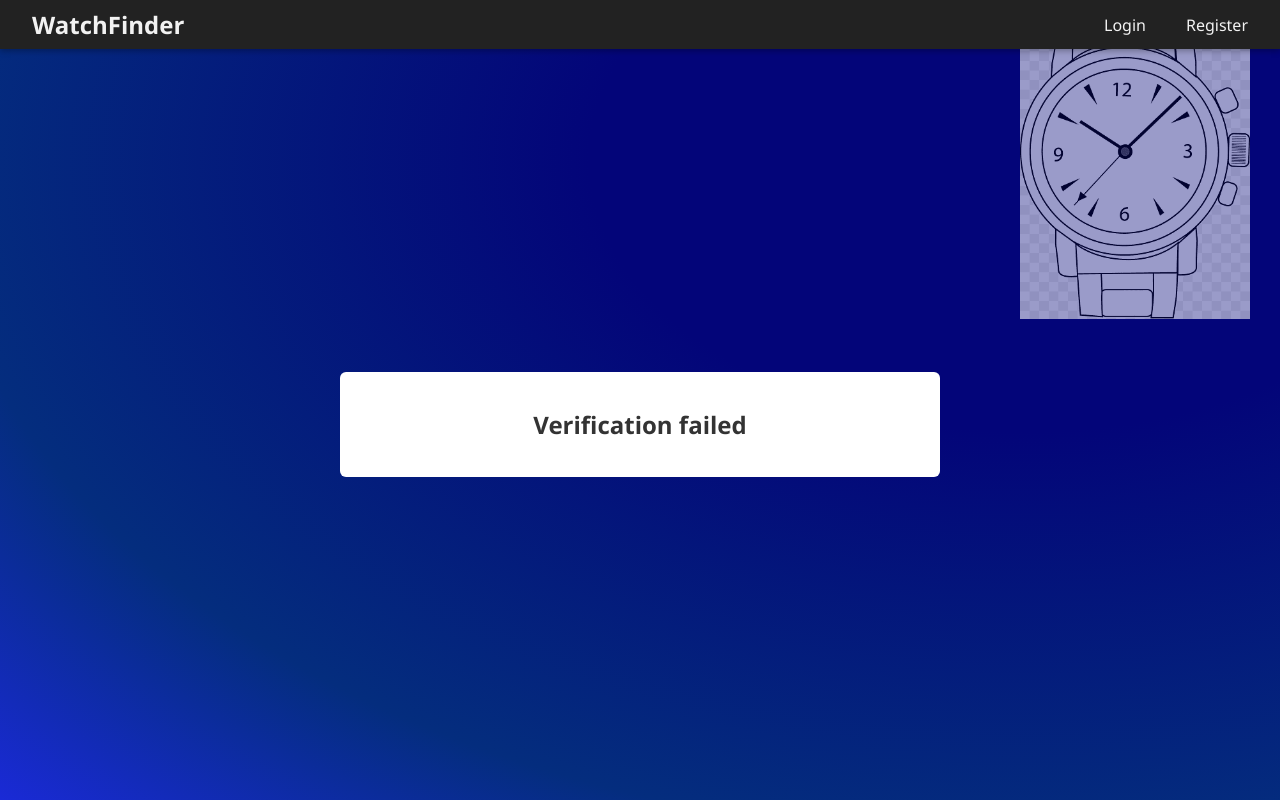
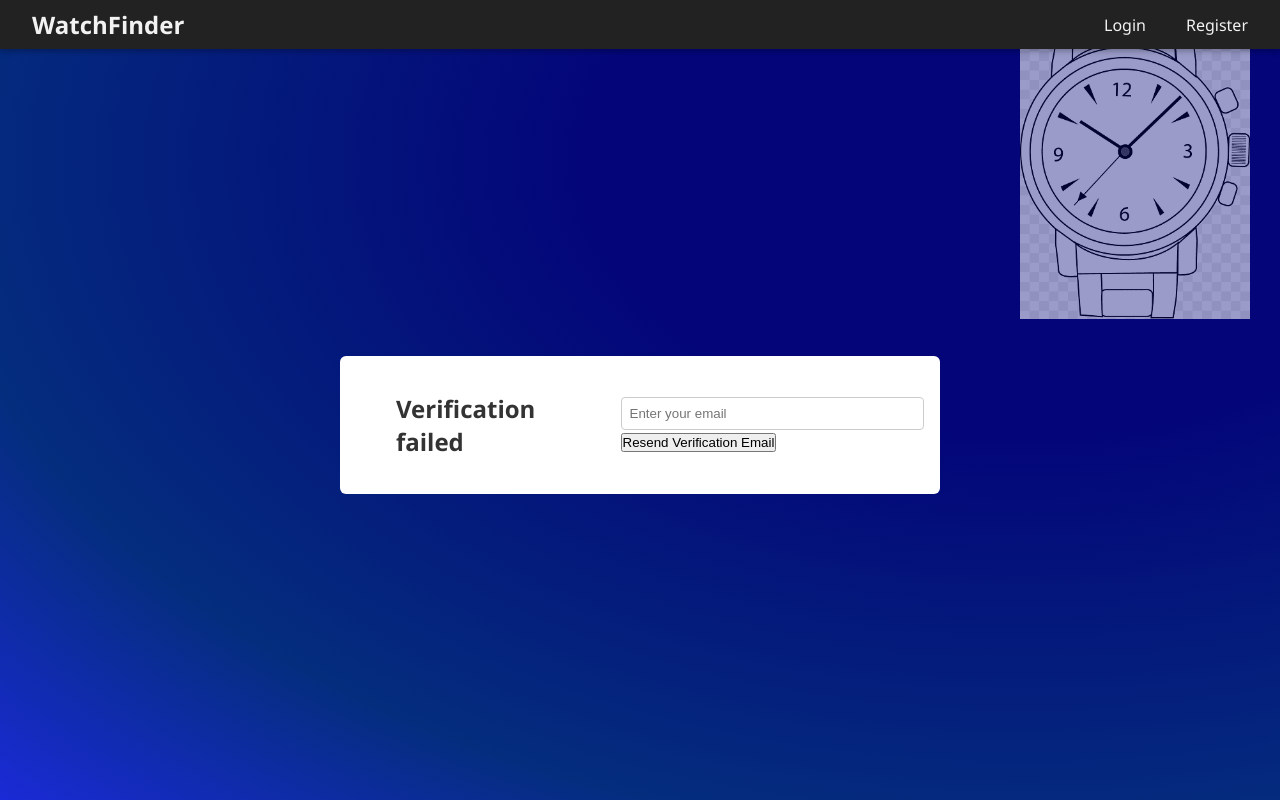
Before and after one commit to bsgauthierwebdev/WatchFinder, a React (Vite) app in the folder client/: page /verify-email/1 in a window 1280 px wide. Built offline with nearby package versions, Linux system fonts and the light colour scheme; no server answers.

Commit message:
Add functionality to resend verification if first time failed

```diff
--- a/client/src/pages/VerifyEmail/VerifyEmail.jsx
+++ b/client/src/pages/VerifyEmail/VerifyEmail.jsx
@@ -1,19 +1,28 @@
 import { useEffect, useState } from 'react';
-import { useNavigate, useParams } from 'react-router-dom';
+import { useNavigate, useParams, useSearchParams } from 'react-router-dom';
 import axios from "axios"
 import "./verifyEmail.css"
 
 const VerifyEmail = () => {
     const {token} = useParams()
     const navigate = useNavigate()
+
     const [message, setMessage] = useState("Verifying...")
+    const [verified, setVerified] = useState(false)
+    const [resendDisable, setResendDisable] = useState(false)
+    const [countdown, setCountdown] = useState(0)
+    const [email, setEmail] = useState("")
 
     useEffect(() => {
         const verify = async () => {
             try {
                 const res = await axios.get(`/api/auth/verify-email/${token}`)
                 setMessage(res.data.message)
-                setTimeout(() => navigate("/login"), 3000)
+
+                if (res.data.message === "Email verified successfully") {
+                    setTimeout(() => navigate("/login"), 3000)
+                }
+
             } catch (err) {
                 setMessage(err.response?.data?.error || "Verification failed")
             }
@@ -21,9 +30,55 @@ const VerifyEmail = () => {
         verify()
     }, [token, navigate])
 
+    useEffect(() => {
+        if (verified) {
+            const timer = setTimeout(() => navigate("/login"), 3000)
+            return () => clearTimeout(timer)
+        }
+    }, [verified, navigate])
+
+    const handleResend = async () => {
+        try {
+            await axios.post("/api/auth/resend-verification", {email})
+            setMessage("Verification email resent")
+            setResendDisable(true)
+            setCountdown(60)
+        } catch (err) {
+            setMessage(err.response?.data?.error || "Resend failed")
+        }
+    }
+
+    useEffect(() => {
+        if (resendDisable && countdown > 0) {
+            const interval = setInterval(() => {
+                setCountdown(prev => prev - 1)
+            }, 1000)
+
+            return () => clearInterval(interval)
+        } else if (countdown <= 0) {
+            setResendDisable(false)
+        }
+    }, [resendDisable, countdown])
+
     return (
         <div className="verify-email-container">
-            <h2 className = "verify-message">{message}</h2>
+            <h2 className="verify-message">{message}</h2>
+
+            {!verified && (
+                <div className="resend-section">
+                    <input
+                        className="resend-input"
+                        type = "email"
+                        placeholder = "Enter your email"
+                        value = {email}
+                        onChange = {(e) => setEmail(e.target.value)}
+                        required
+                    />
+                    <button className="resend-btn" onClick = {handleResend} disabled = {resendDisable}>
+                        {resendDisable ? `Resend in ${countdown} seconds` : "Resend Verification Email"}
+                    </button>
+                </div>
+            )}
         </div>
     )
 }
```
